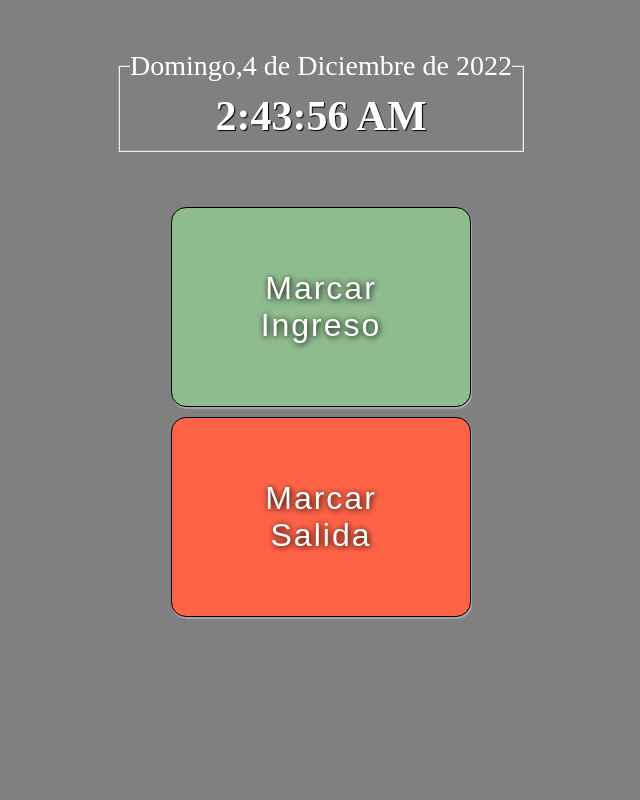
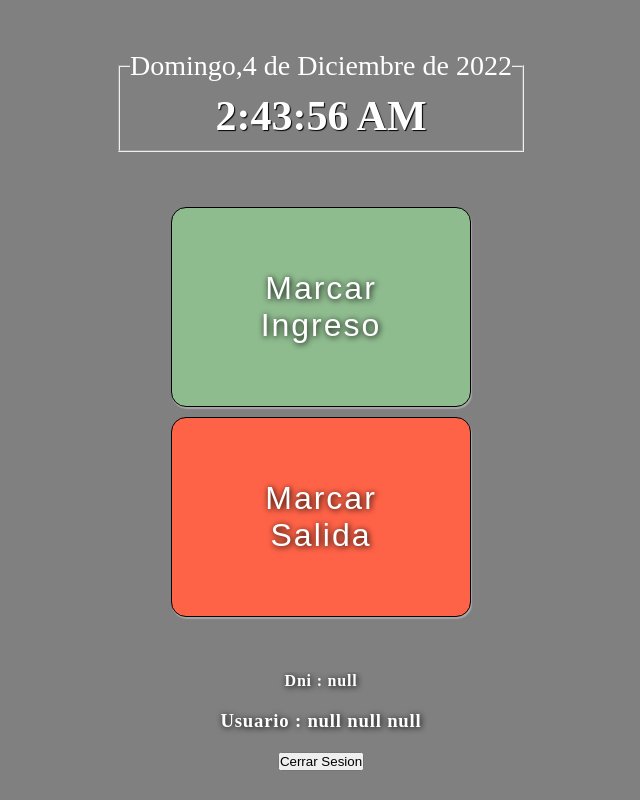
Before and after one commit to RaulB30/webAsistencia, a React (Vite) app in the folder client/: page /userPage in a window 1280 px wide. Shown: the whole page, without its empty margins (319-959 px from the left). Built offline with nearby package versions, Linux system fonts and the light colour scheme; sample sign-in values are in the browser's storage.

Commit message:
comando start añadido

```diff
--- a/client/src/Pages/Login.jsx
+++ b/client/src/Pages/Login.jsx
@@ -32,6 +32,11 @@ function Login() {
     try {
       const response = await login(user);
       window.localStorage.setItem("token", response.data.token)
+      window.localStorage.setItem("dni", response.data.dni)
+      window.localStorage.setItem("nombres", response.data.nombres)
+      window.localStorage.setItem("apePat", response.data.apePat)
+      window.localStorage.setItem("apeMat", response.data.apeMat)
+
       toast.success("Login correcto", {
         style: {
           color: "green",
--- a/client/src/Pages/UserPage.jsx
+++ b/client/src/Pages/UserPage.jsx
@@ -13,17 +13,32 @@ function UserPage() {
     })
     const tiempo = Date.now();
     const hoy = new Date(tiempo);
+
+    const logout = () =>{
+        window.localStorage.clear();
+        location.reload();
+    }
     return (
 
 
         <>
             <Reloj />
             <div className={style.main_container}>
-            <div className={style.user_main}>
-                <button className={style.btnIngreso}>Marcar Ingreso</button>
-                <button className={style.btnSalida}>Marcar Salida</button>
+                <div className={style.user_main}>
+                    <button className={style.btnIngreso}>Marcar Ingreso</button>
+                    <button className={style.btnSalida}>Marcar Salida</button>
+                </div>
             </div>
-            </div>
+
+            <footer>
+                <div className={style.user_footer}>
+                    <h4>{`Dni : ${window.localStorage.getItem("dni")}`}</h4>
+                    <h3>{`Usuario : ${window.localStorage.getItem("nombres")} ${window.localStorage.getItem("apePat")} ${window.localStorage.getItem("apeMat")}`}</h3>
+                    <button onClick={logout}>Cerrar Sesion</button>
+                </div>
+
+            </footer>
+
         </>
     )
 }
--- a/client/src/Pages/UserPage.module.css
+++ b/client/src/Pages/UserPage.module.css
@@ -48,3 +48,15 @@ body{
 .btnSalida {
     background-color: tomato;
 }
+
+.user_footer{
+    display: flex;
+    flex-direction: column;
+    gap: 20px;
+    align-items: center;
+    justify-content: center;
+    color: white;
+    text-shadow: 1px 1px 6px black;
+    letter-spacing: 0.8px;
+    overflow: hidden;
+}
--- a/package.json
+++ b/package.json
@@ -5,7 +5,8 @@
   "main": "index.js",
   "type": "module",
   "scripts": {
-    "dev": "nodemon server/index.js"
+    "dev": "nodemon server/index.js",
+    "start": "node server/index.js"
   },
   "keywords": [],
   "author": "",
```
Also changed, not shown: 1 other file (tests, documents, lock files or other folders).
